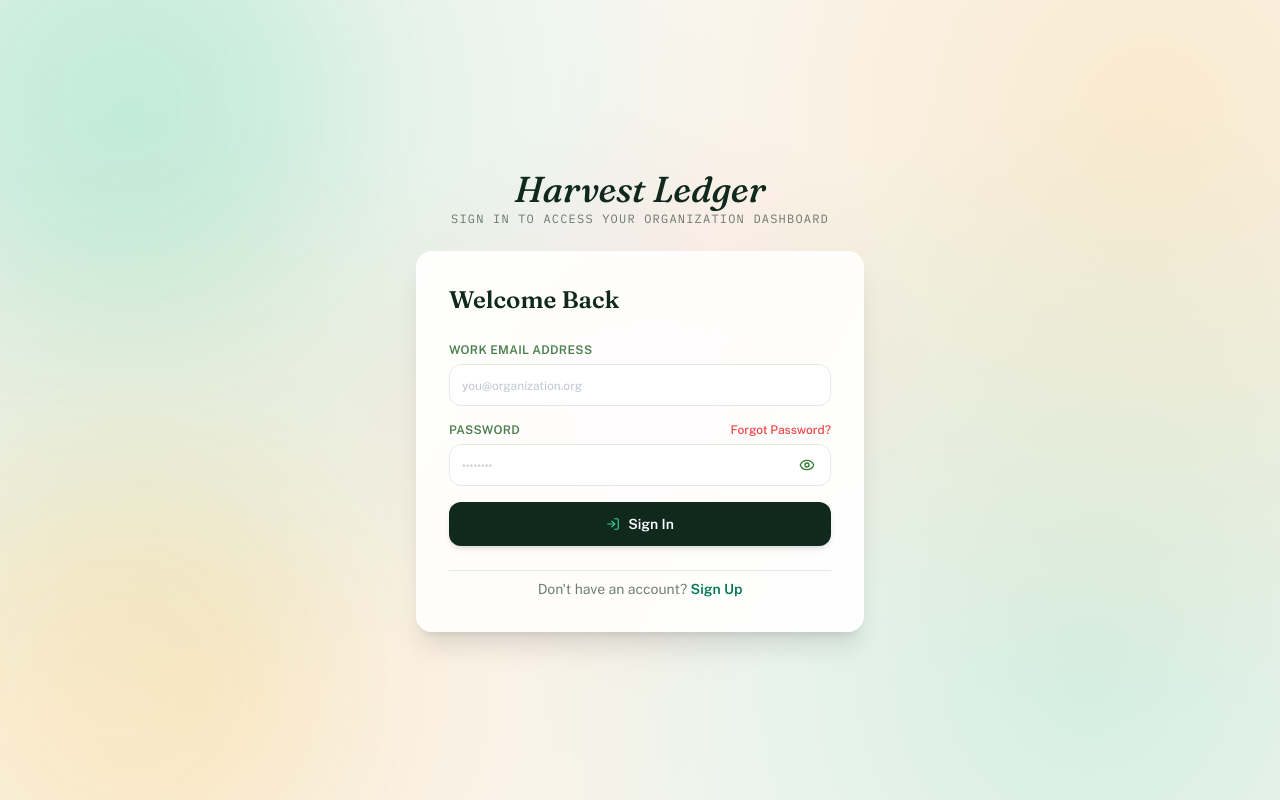
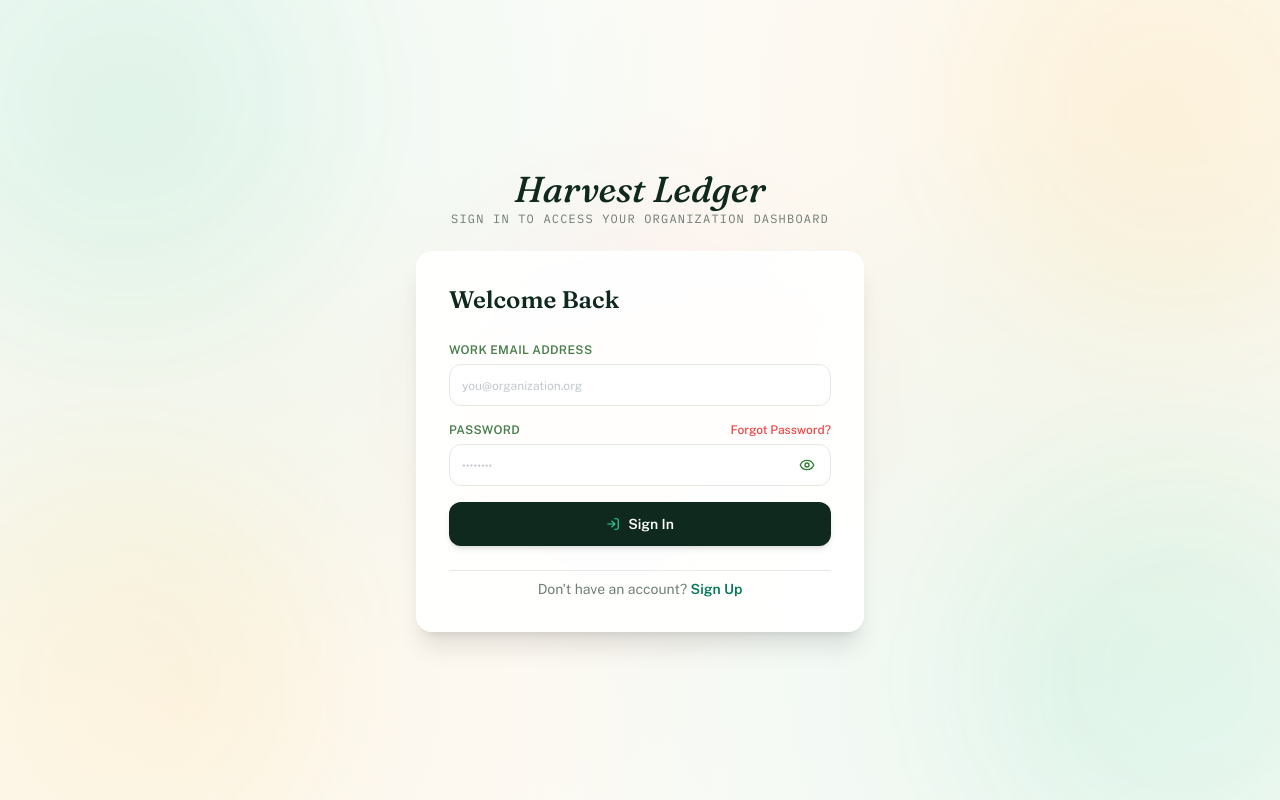
Before and after one commit to preygoti/foodwaste-platform, a React (Vite) app in the folder frontend/: page /login in a window 1280 px wide. Built offline with nearby package versions, Linux system fonts and the light colour scheme; no server answers.

Commit message:
fix(ui): make auth background colour ultra-light and soft across all auth pages

```diff
--- a/frontend/src/index.css
+++ b/frontend/src/index.css
@@ -398,15 +398,15 @@ html, body, *, .no-scrollbar {
   animation: meshPulse 10s ease-in-out infinite 3s;
 }
 
-/* Rich full-screen colorful aurora mesh for Auth pages (slightly light & gentle) */
+/* Rich full-screen colorful aurora mesh for Auth pages (ultra-light & gentle) */
 .auth-page-mesh {
-  background-color: #FAF8F5;
+  background-color: #FDFCF9;
   background-image:
-    radial-gradient(circle at 10% 15%, rgba(16, 185, 129, 0.16) 0%, transparent 45%),
-    radial-gradient(circle at 90% 15%, rgba(245, 158, 11, 0.16) 0%, transparent 45%),
-    radial-gradient(circle at 50% 50%, rgba(244, 63, 94, 0.09) 0%, transparent 40%),
-    radial-gradient(circle at 15% 85%, rgba(245, 158, 11, 0.14) 0%, transparent 45%),
-    radial-gradient(circle at 85% 85%, rgba(16, 185, 129, 0.16) 0%, transparent 45%);
+    radial-gradient(circle at 10% 15%, rgba(16, 185, 129, 0.08) 0%, transparent 45%),
+    radial-gradient(circle at 90% 15%, rgba(245, 158, 11, 0.08) 0%, transparent 45%),
+    radial-gradient(circle at 50% 50%, rgba(244, 63, 94, 0.04) 0%, transparent 40%),
+    radial-gradient(circle at 15% 85%, rgba(245, 158, 11, 0.07) 0%, transparent 45%),
+    radial-gradient(circle at 85% 85%, rgba(16, 185, 129, 0.08) 0%, transparent 45%);
   background-attachment: fixed;
   background-repeat: no-repeat;
   background-size: cover;
--- a/frontend/src/pages/ForgotPassword.jsx
+++ b/frontend/src/pages/ForgotPassword.jsx
@@ -113,13 +113,13 @@ export default function ForgotPassword() {
 
   return (
     <div className="min-h-screen min-h-[100dvh] w-full auth-page-mesh flex flex-col justify-start sm:justify-center items-center px-4 sm:px-6 py-8 sm:py-12 text-[#0F291E] pt-safe pb-safe relative overflow-x-clip">
-      {/* Ambient background light orbs for frosted glass refractions - full screen multi-color aurora (slightly light & gentle) */}
+      {/* Ambient background light orbs for frosted glass refractions - full screen multi-color aurora (ultra-light & gentle) */}
       <div aria-hidden="true" className="pointer-events-none fixed inset-0 overflow-hidden z-0">
-        <div className="absolute -top-20 -left-20 w-80 sm:w-96 h-80 sm:h-96 bg-emerald-400/15 rounded-full blur-3xl animate-mesh-pulse" />
-        <div className="absolute -top-20 -right-20 w-80 sm:w-96 h-80 sm:h-96 bg-gold-400/18 rounded-full blur-3xl animate-mesh-pulse-delayed" />
-        <div className="absolute top-1/2 left-1/2 -translate-x-1/2 -translate-y-1/2 w-72 sm:w-80 h-72 sm:h-80 bg-tomato-400/12 rounded-full blur-3xl" />
-        <div className="absolute -bottom-20 -left-20 w-80 sm:w-96 h-80 sm:h-96 bg-gold-400/15 rounded-full blur-3xl animate-mesh-pulse-delayed" />
-        <div className="absolute -bottom-20 -right-20 w-80 sm:w-96 h-80 sm:h-96 bg-emerald-400/18 rounded-full blur-3xl animate-mesh-pulse" />
+        <div className="absolute -top-20 -left-20 w-80 sm:w-96 h-80 sm:h-96 bg-emerald-400/[0.07] rounded-full blur-3xl animate-mesh-pulse" />
+        <div className="absolute -top-20 -right-20 w-80 sm:w-96 h-80 sm:h-96 bg-gold-400/[0.08] rounded-full blur-3xl animate-mesh-pulse-delayed" />
+        <div className="absolute top-1/2 left-1/2 -translate-x-1/2 -translate-y-1/2 w-72 sm:w-80 h-72 sm:h-80 bg-tomato-400/[0.05] rounded-full blur-3xl" />
+        <div className="absolute -bottom-20 -left-20 w-80 sm:w-96 h-80 sm:h-96 bg-gold-400/[0.07] rounded-full blur-3xl animate-mesh-pulse-delayed" />
+        <div className="absolute -bottom-20 -right-20 w-80 sm:w-96 h-80 sm:h-96 bg-emerald-400/[0.08] rounded-full blur-3xl animate-mesh-pulse" />
       </div>
 
       <div className="w-full max-w-md my-auto space-y-6 relative z-10">
--- a/frontend/src/pages/Login.jsx
+++ b/frontend/src/pages/Login.jsx
@@ -28,13 +28,13 @@ export default function Login() {
 
   return (
     <div className="min-h-screen min-h-[100dvh] w-full auth-page-mesh flex flex-col justify-center items-center px-3.5 sm:px-6 py-2 sm:py-8 text-[#0F291E] pt-safe pb-safe relative overflow-x-clip">
-      {/* Ambient background light orbs for frosted glass refractions - full screen multi-color aurora (slightly light & gentle) */}
+      {/* Ambient background light orbs for frosted glass refractions - full screen multi-color aurora (ultra-light & gentle) */}
       <div aria-hidden="true" className="pointer-events-none fixed inset-0 overflow-hidden z-0">
-        <div className="absolute -top-20 -left-20 w-80 sm:w-96 h-80 sm:h-96 bg-emerald-400/15 rounded-full blur-3xl animate-mesh-pulse" />
-        <div className="absolute -top-20 -right-20 w-80 sm:w-96 h-80 sm:h-96 bg-gold-400/18 rounded-full blur-3xl animate-mesh-pulse-delayed" />
-        <div className="absolute top-1/2 left-1/2 -translate-x-1/2 -translate-y-1/2 w-72 sm:w-80 h-72 sm:h-80 bg-tomato-400/12 rounded-full blur-3xl" />
-        <div className="absolute -bottom-20 -left-20 w-80 sm:w-96 h-80 sm:h-96 bg-gold-400/15 rounded-full blur-3xl animate-mesh-pulse-delayed" />
-        <div className="absolute -bottom-20 -right-20 w-80 sm:w-96 h-80 sm:h-96 bg-emerald-400/18 rounded-full blur-3xl animate-mesh-pulse" />
+        <div className="absolute -top-20 -left-20 w-80 sm:w-96 h-80 sm:h-96 bg-emerald-400/[0.07] rounded-full blur-3xl animate-mesh-pulse" />
+        <div className="absolute -top-20 -right-20 w-80 sm:w-96 h-80 sm:h-96 bg-gold-400/[0.08] rounded-full blur-3xl animate-mesh-pulse-delayed" />
+        <div className="absolute top-1/2 left-1/2 -translate-x-1/2 -translate-y-1/2 w-72 sm:w-80 h-72 sm:h-80 bg-tomato-400/[0.05] rounded-full blur-3xl" />
+        <div className="absolute -bottom-20 -left-20 w-80 sm:w-96 h-80 sm:h-96 bg-gold-400/[0.07] rounded-full blur-3xl animate-mesh-pulse-delayed" />
+        <div className="absolute -bottom-20 -right-20 w-80 sm:w-96 h-80 sm:h-96 bg-emerald-400/[0.08] rounded-full blur-3xl animate-mesh-pulse" />
       </div>
 
       <div className="w-full max-w-md my-auto space-y-2 sm:space-y-6 relative z-10">
--- a/frontend/src/pages/Register.jsx
+++ b/frontend/src/pages/Register.jsx
@@ -157,13 +157,13 @@ export default function Register() {
 
   return (
     <div className="min-h-screen min-h-[100dvh] w-full auth-page-mesh flex flex-col justify-center items-center px-3 sm:px-6 py-2 sm:py-8 text-[#0F291E] pt-safe pb-safe relative overflow-x-clip">
-      {/* Ambient background light orbs for frosted glass refractions - full screen multi-color aurora (slightly light & gentle) */}
+      {/* Ambient background light orbs for frosted glass refractions - full screen multi-color aurora (ultra-light & gentle) */}
       <div aria-hidden="true" className="pointer-events-none fixed inset-0 overflow-hidden z-0">
-        <div className="absolute -top-20 -left-20 w-80 sm:w-96 h-80 sm:h-96 bg-emerald-400/15 rounded-full blur-3xl animate-mesh-pulse" />
-        <div className="absolute -top-20 -right-20 w-80 sm:w-96 h-80 sm:h-96 bg-gold-400/18 rounded-full blur-3xl animate-mesh-pulse-delayed" />
-        <div className="absolute top-1/2 left-1/2 -translate-x-1/2 -translate-y-1/2 w-72 sm:w-80 h-72 sm:h-80 bg-tomato-400/12 rounded-full blur-3xl" />
-        <div className="absolute -bottom-20 -left-20 w-80 sm:w-96 h-80 sm:h-96 bg-gold-400/15 rounded-full blur-3xl animate-mesh-pulse-delayed" />
-        <div className="absolute -bottom-20 -right-20 w-80 sm:w-96 h-80 sm:h-96 bg-emerald-400/18 rounded-full blur-3xl animate-mesh-pulse" />
+        <div className="absolute -top-20 -left-20 w-80 sm:w-96 h-80 sm:h-96 bg-emerald-400/[0.07] rounded-full blur-3xl animate-mesh-pulse" />
+        <div className="absolute -top-20 -right-20 w-80 sm:w-96 h-80 sm:h-96 bg-gold-400/[0.08] rounded-full blur-3xl animate-mesh-pulse-delayed" />
+        <div className="absolute top-1/2 left-1/2 -translate-x-1/2 -translate-y-1/2 w-72 sm:w-80 h-72 sm:h-80 bg-tomato-400/[0.05] rounded-full blur-3xl" />
+        <div className="absolute -bottom-20 -left-20 w-80 sm:w-96 h-80 sm:h-96 bg-gold-400/[0.07] rounded-full blur-3xl animate-mesh-pulse-delayed" />
+        <div className="absolute -bottom-20 -right-20 w-80 sm:w-96 h-80 sm:h-96 bg-emerald-400/[0.08] rounded-full blur-3xl animate-mesh-pulse" />
       </div>
 
       <div className="w-full max-w-md my-auto space-y-1.5 sm:space-y-4 relative z-10">
```
